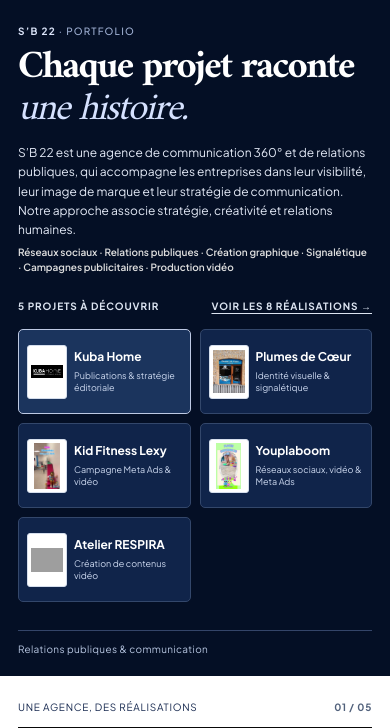
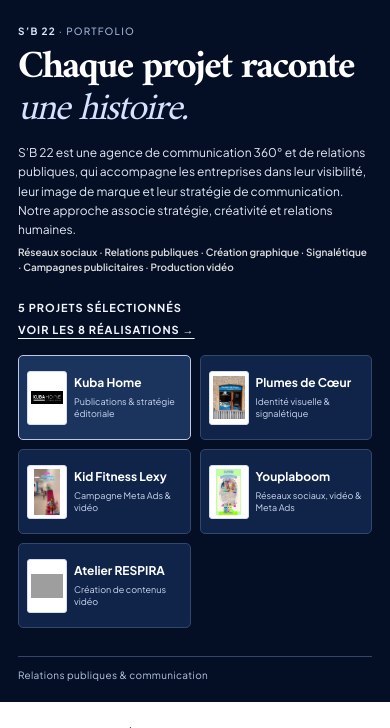
Before and after one commit to XJaooX/SB22-Portfolio-PHP, a PHP site: page /maquettes/version-b/index.php in a window 390 px wide. Shown: the part 72-800 px from the top of the page. Run offline with PHP 8.4, Linux system fonts and the light colour scheme; grey boxes are pictures that could not be loaded.

Commit message:
Finish Sebaa corrections: readable selection and complete service filters

```diff
--- a/maquettes/version-b/assets/css/feedback-final.css
+++ b/maquettes/version-b/assets/css/feedback-final.css
@@ -267,3 +267,36 @@
 .portfolio-immersive .sb22-home .pr-rail-label a{color:#dce4f1!important;opacity:1!important}
 .portfolio-immersive .sb22-home .pr-rail-label a{text-decoration:underline;text-underline-offset:3px}
 .portfolio-immersive .sb22-home .pr-rail-label a:hover{color:#fff!important}
+
+/* Titres et navigation des projets, lisibles même sur une colonne étroite. */
+.portfolio-immersive .sb22-home .pr-rail-label {
+    flex-direction:column;
+    align-items:flex-start;
+    gap:6px;
+}
+/* Section des projets sélectionnés : contraste accessible sur le fond bleu nuit. */
+.portfolio-immersive .sb22-home .pr-rail-label,
+.portfolio-immersive .sb22-home .pr-rail-label span,
+.portfolio-immersive .sb22-home .pr-rail-label a {
+    color:#f2f6ff !important;
+    opacity:1 !important;
+    font-size:clamp(11px,1.12vw,13px);
+    line-height:1.45;
+}
+.portfolio-immersive .sb22-home .pr-rail-label a {
+    text-decoration:underline;
+    text-underline-offset:4px;
+}
+.portfolio-immersive .sb22-home .pr-rail-label a:hover,
+.portfolio-immersive .sb22-home .pr-rail-label a:focus-visible {
+    color:white !important;
+    text-decoration-thickness:2px;
+}
+.portfolio-immersive .sb22-home .pr-rail-label a:focus-visible {
+    outline:2px solid #fff;
+    outline-offset:4px;
+}
+@media (max-width:460px) {
+    .portfolio-immersive .sb22-home .pr-rail-label {flex-wrap:wrap;gap:6px;}
+    .portfolio-immersive .sb22-home .pr-rail-label a {font-size:11px;}
+}
--- a/maquettes/version-b/assets/js/feedback-domains.js
+++ b/maquettes/version-b/assets/js/feedback-domains.js
@@ -42,7 +42,7 @@
     description.textContent=domains[domain].description;
     let visible=0;
     cards.forEach(card=>{
-      const show=domain==='tous' || card.dataset.domain===domain;
+      const show=domain==='tous' || (card.dataset.domains || card.dataset.domain).split(' ').includes(domain);
       card.hidden=!show;
       if (show) {
         card.classList.add('is-visible');
--- a/maquettes/version-b/data/cases.php
+++ b/maquettes/version-b/data/cases.php
@@ -4,7 +4,7 @@ $cases = [
     ['id' => 'plumes-social','domain' => 'social-media','sector' => '02 / Édition','name' => 'Plumes de Cœur Éditions','description' => 'Publications Facebook et Instagram pour les ouvrages, auteurs et événements.','image' => 'assets/images/projects/plumes-de-coeur/whatsapp-20261023/presentation-01.jpg'],
     ['id' => 'plumes-signaletique','domain' => 'design-graphique','sector' => '03 / Édition','name' => 'Plumes de Cœur Éditions','description' => 'Conception graphique de l’habillage de vitrine et des panneaux.','image' => 'assets/images/projects/plumes-de-coeur/plumes-2.jpg'],
     ['id' => 'kid-fitness-lexy','domain' => 'meta-ads','sector' => '04 / Activités pour enfants','name' => 'Kid Fitness Lexy','description' => 'Visuel publicitaire et vidéo pour les portes ouvertes et Meta Ads.','image' => 'assets/images/projects/kid-fitness/kid-fitness-poster.jpg'],
-    ['id' => 'youplaboom-meta','domain' => 'meta-ads', 'category_label' => 'Réseaux sociaux · Vidéo · Meta Ads','sector' => '05 / Petite enfance','name' => 'Youplaboom','description' => 'Réseaux sociaux, vidéo et Meta Ads pour développer les inscriptions.','image' => 'assets/images/projects/youplaboom/youplaboom-meta-cover.jpg'],
+    ['id' => 'youplaboom-meta','domain' => 'meta-ads', 'domains' => ['social-media', 'meta-ads', 'production-video'], 'category_label' => 'Réseaux sociaux · Vidéo · Meta Ads','sector' => '05 / Petite enfance','name' => 'Youplaboom','description' => 'Réseaux sociaux, vidéo et Meta Ads pour développer les inscriptions.','image' => 'assets/images/projects/youplaboom/youplaboom-meta-cover.jpg'],
 
     [
         'id' => 'atelier-respira',
--- a/maquettes/version-b/data/domains.php
+++ b/maquettes/version-b/data/domains.php
@@ -8,7 +8,7 @@ return [
     'social-media' => [
         'label' => 'Social Media Management',
         'title' => 'Une communication pensée pour les réseaux.',
-        'description' => 'Publications et lignes éditoriales pour Kuba Home et Plumes de Cœur Éditions.'
+        'description' => 'Publications, lignes éditoriales et communication sur les réseaux sociaux pour Kuba Home, Plumes de Cœur Éditions et Youplaboom.'
     ],
     'design-graphique' => [
         'label' => 'Design graphique & signalétique',
@@ -23,6 +23,6 @@ return [
     'production-video' => [
         'label' => 'Création de contenus vidéo',
         'title' => 'Des histoires, des événements et des savoir-faire en vidéo.',
-        'description' => 'Vidéos de l’Atelier RESPIRA, interviews et formats courts conçus pour donner vie aux projets.'
+        'description' => 'Vidéos de RESPIRA, interviews, Youplaboom et formats courts conçus pour donner vie aux projets.'
     ]
 ];
--- a/maquettes/version-b/includes/case-modals/youplaboom-meta.php
+++ b/maquettes/version-b/includes/case-modals/youplaboom-meta.php
@@ -1,4 +1,4 @@
-<div class="project-modal" id="project-youplaboom-meta" aria-hidden="true" role="dialog" aria-modal="true" aria-label="Réalisations Youplaboom — Campagnes publicitaires Meta Ads">
+<div class="project-modal" id="project-youplaboom-meta" aria-hidden="true" role="dialog" aria-modal="true" aria-label="Réalisations Youplaboom — Réseaux sociaux, vidéo et Meta Ads">
     <div class="project-modal-background" data-close-modal></div>
     <article class="project-modal-box book-modal-box">
         <div class="project-modal-top">
--- a/maquettes/version-b/includes/footer.php
+++ b/maquettes/version-b/includes/footer.php
@@ -61,7 +61,8 @@
     </div>
 </footer>
 <?php foreach ($scripts as $script): ?>
-<script src="<?php echo $basePath; ?>assets/js/<?php echo htmlspecialchars($script, ENT_QUOTES | ENT_SUBSTITUTE, 'UTF-8'); ?>" defer></script>
+<?php $jsFile = __DIR__ . '/../assets/js/' . $script; ?>
+<script src="<?php echo $basePath; ?>assets/js/<?php echo htmlspecialchars($script, ENT_QUOTES | ENT_SUBSTITUTE, 'UTF-8'); ?>?v=<?php echo is_file($jsFile) ? filemtime($jsFile) : '1'; ?>" defer></script>
 <?php endforeach; ?>
 </body>
 </html>
--- a/maquettes/version-b/includes/header.php
+++ b/maquettes/version-b/includes/header.php
@@ -16,7 +16,8 @@ $bodyClass = $bodyClass ?? 'portfolio-inner-page';
 <link rel="preconnect" href="https://fonts.gstatic.com" crossorigin>
 <link href="https://fonts.googleapis.com/css2?family=Amiri:wght@400;700&family=Plus+Jakarta+Sans:wght@300;400;500;600;700&display=swap" rel="stylesheet">
 <?php foreach ($styles as $style): ?>
-<link rel="stylesheet" href="<?php echo $basePath; ?>assets/css/<?php echo htmlspecialchars($style, ENT_QUOTES | ENT_SUBSTITUTE, 'UTF-8'); ?>">
+<?php $cssFile = __DIR__ . '/../assets/css/' . $style; ?>
+<link rel="stylesheet" href="<?php echo $basePath; ?>assets/css/<?php echo htmlspecialchars($style, ENT_QUOTES | ENT_SUBSTITUTE, 'UTF-8'); ?>?v=<?php echo is_file($cssFile) ? filemtime($cssFile) : '1'; ?>">
 <?php endforeach; ?>
 </head>
 <body class="<?php echo htmlspecialchars($bodyClass, ENT_QUOTES | ENT_SUBSTITUTE, 'UTF-8'); ?>">
--- a/maquettes/version-b/includes/project-card.php
+++ b/maquettes/version-b/includes/project-card.php
@@ -1,4 +1,4 @@
-<article data-reveal class="project-card kg-project-card sb22-domain-card" data-domain="<?php echo htmlspecialchars($case['domain'], ENT_QUOTES | ENT_SUBSTITUTE, 'UTF-8'); ?>" tabindex="0" role="button" data-project="<?php echo htmlspecialchars($case['id'], ENT_QUOTES | ENT_SUBSTITUTE, 'UTF-8'); ?>" aria-label="Découvrir <?php echo htmlspecialchars($case['name'], ENT_QUOTES | ENT_SUBSTITUTE, 'UTF-8'); ?> — <?php echo htmlspecialchars($case['domain'], ENT_QUOTES | ENT_SUBSTITUTE, 'UTF-8'); ?>">
+<article data-reveal class="project-card kg-project-card sb22-domain-card" data-domain="<?php echo htmlspecialchars($case['domain'], ENT_QUOTES | ENT_SUBSTITUTE, 'UTF-8'); ?>" data-domains="<?php echo htmlspecialchars(implode(' ', $case['domains'] ?? [$case['domain']]), ENT_QUOTES | ENT_SUBSTITUTE, 'UTF-8'); ?>" tabindex="0" role="button" data-project="<?php echo htmlspecialchars($case['id'], ENT_QUOTES | ENT_SUBSTITUTE, 'UTF-8'); ?>" aria-label="Découvrir <?php echo htmlspecialchars($case['name'], ENT_QUOTES | ENT_SUBSTITUTE, 'UTF-8'); ?> — <?php echo htmlspecialchars($case['domain'], ENT_QUOTES | ENT_SUBSTITUTE, 'UTF-8'); ?>">
 <div class="kg-card-visuals"><img src="<?php echo $basePath . htmlspecialchars($case['image'], ENT_QUOTES | ENT_SUBSTITUTE, 'UTF-8'); ?>" alt="<?php echo htmlspecialchars($case['name'], ENT_QUOTES | ENT_SUBSTITUTE, 'UTF-8'); ?> — réalisation S’B 22" loading="lazy"></div>
 <div class="kg-card-top"><span><?php echo htmlspecialchars($case['category_label'] ?? ($domains[$case['domain']]['label'] ?? $case['domain']), ENT_QUOTES | ENT_SUBSTITUTE, 'UTF-8'); ?></span></div>
 <div class="kg-card-bottom">
--- a/maquettes/version-b/index.php
+++ b/maquettes/version-b/index.php
@@ -17,7 +17,7 @@ require __DIR__ . '/includes/navbar.php';
             <p class="sb22-home-services">Réseaux sociaux · Relations publiques · Création graphique · Signalétique · Campagnes publicitaires · Production vidéo</p>
         </div>
         <div class="pr-rail-projects" aria-label="Choisir un projet">
-            <div class="pr-rail-label"><span>5 projets à découvrir</span><a class="sb22-more-realizations" href="pages/projets/projets.php">Voir les 8 réalisations →</a></div>
+            <div class="pr-rail-label"><span>5 projets sélectionnés</span><a class="sb22-more-realizations" href="pages/projets/projets.php">Voir les 8 réalisations →</a></div>
             <a class="pr-rail-card is-active" href="pages/projets/projets.php#project-kuba-home" data-showcase-trigger data-image="assets/images/projects/kuba/kuba-whatsapp/kuba-carousel-cover.jpg" data-secondary="" data-name="Kuba Home" data-category="Publications &amp; stratégie éditoriale" data-sector="Aménagement intérieur" data-index="01">
     <span class="pr-rail-thumb"><img src="assets/images/projects/kuba/kuba-whatsapp/kuba-carousel-cover.jpg" alt="" loading="lazy"></span>
     <span class="pr-rail-copy"><strong>Kuba Home</strong><small>Publications &amp; stratégie éditoriale</small></span>
--- a/maquettes/version-b/pages/projets/projets.php
+++ b/maquettes/version-b/pages/projets/projets.php
@@ -24,7 +24,7 @@ require __DIR__ . '/../../includes/navbar.php';
                         <?php foreach ($domains as $slug => $domain): ?>
                         <?php
                         $total = $slug === 'tous' ? count($cases) : count(array_filter($cases, static function ($case) use ($slug) {
-                            return $case['domain'] === $slug;
+                            return in_array($slug, $case['domains'] ?? [$case['domain']], true);
                         }));
                         ?>
                         <button class="kg-filter-pill sb22-domain-filter<?php echo $slug === 'tous' ? ' active' : ''; ?>" type="button" data-domain-filter="<?php echo htmlspecialchars($slug, ENT_QUOTES, 'UTF-8'); ?>" data-domain-title="<?php echo htmlspecialchars($domain['title'], ENT_QUOTES, 'UTF-8'); ?>" data-domain-description="<?php echo htmlspecialchars($domain['description'], ENT_QUOTES, 'UTF-8'); ?>" aria-pressed="<?php echo $slug === 'tous' ? 'true' : 'false'; ?>"><span><?php echo htmlspecialchars($domain['label'], ENT_QUOTES, 'UTF-8'); ?></span><small><?php echo sprintf('%02d', $total); ?></small></button>
```
